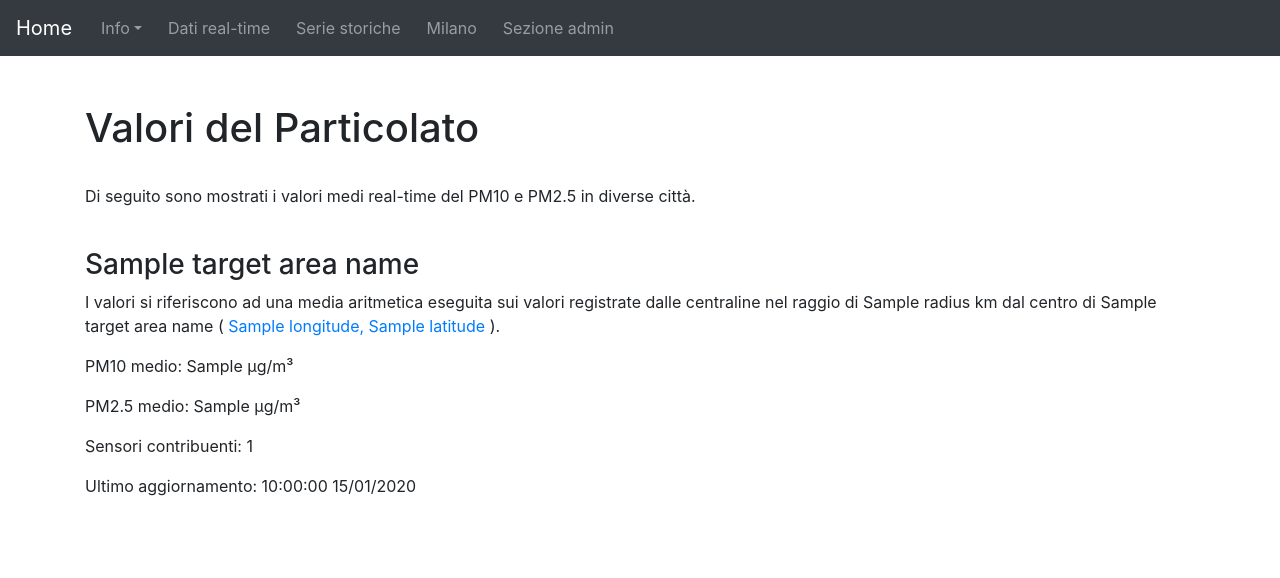
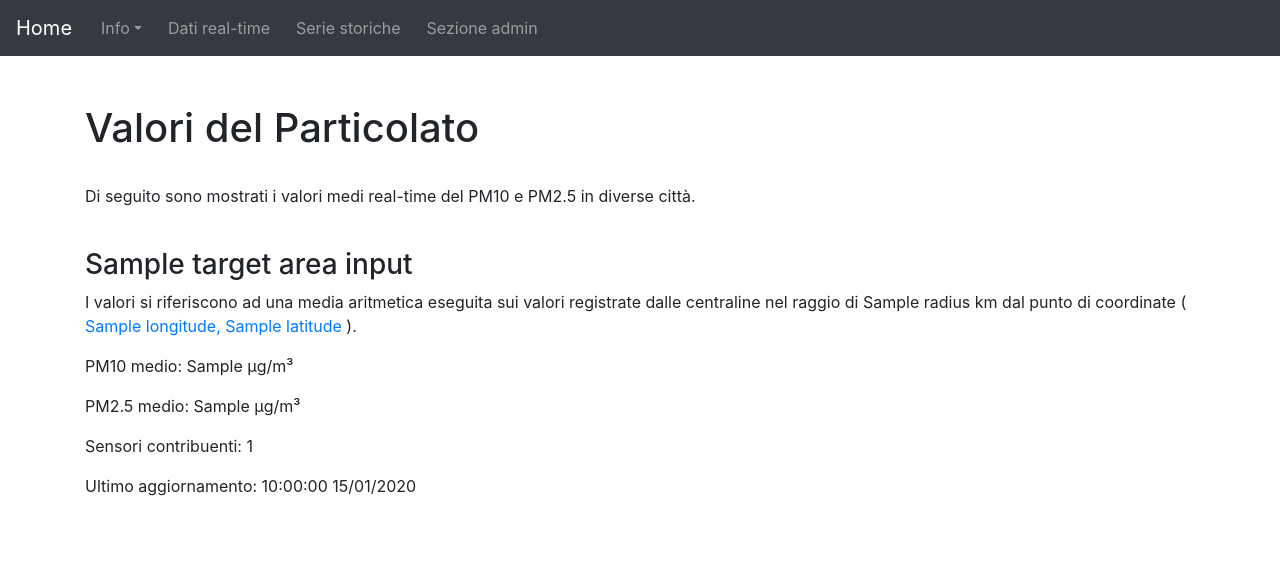
Before and after one commit to tommasosansone91/aqi_luftdaten, a Django app: template pm_lookup/templates/valori_recenti.html in a window 1280 px wide. Shown: the top 578 px of the page. Run offline with Django 3.2, Linux system fonts and the light colour scheme; the template is opened without the code that fills it: most values are stand-ins (such as "Sample title", 1, 10 or a date in 2020); some libraries are stand-ins or nearby versions.

Commit message:
fixato template, tolto milano

```diff
--- a/.to do aqi_luftdaten.txt
+++ b/.to do aqi_luftdaten.txt
@@ -14,7 +14,3 @@ display data on template
 
 funzione che esegue allineamento data dei sensori alla data attuale,
 sapendo che la timezone di provenienza è utc
-
-la foreign key non va sul nome della città input, ma sull'id con on cascade=delete
-perche il nome ha gli spazi
-quindi anche nei modelli history e realtime va creato un campo id che sia lo stesso della città input
--- a/pm_lookup/processing/auxiliary_processing.py
+++ b/pm_lookup/processing/auxiliary_processing.py
@@ -18,16 +18,11 @@ def save_in_history():
         try:
 
             new_record = target_area_history_data(
-                                                    # Target_area_name=target_area_output_data.objects.get(Name=place_name),
                                                     Target_area_input_data=target_area_input_data.objects.get(id=element_id),
 
-                                                    # Target_area_input_data=target_area_output_data.objects.get(id=element.Target_area_input_data.id),
                                                     # all'inizio del ciclo savlo la id dell'oggetto che sto scorrendo
                                                     # quindi qui dico: salva i dati nel campo foreign key
                                                     # che rimanda all'oggetto avente per id quello che mi sono salvato
-
-                                                    # Target_area_name=target_area_input_data.objects.get(Name=place_name),
-
 
                                                     Last_update_time=element.Last_update_time,
 
@@ -50,6 +45,7 @@ def save_in_history():
             print("Dati per %s salvati nel modello storico!" % element_name)
 
         except:
+            # dovrei aggiungere che si tratta di errore di unique together
 
             print("Vincolo unique together violato: i dati acquisiti sono uguali ai precedenti.")
             # questo vincolo c'è solo sui dati storici
--- a/pm_lookup/processing/realtime_plus_history_processing.py
+++ b/pm_lookup/processing/realtime_plus_history_processing.py
@@ -247,7 +247,6 @@ def get_realtime_and_save_history_pm():
     common_output = {
             'api_URL':api_URL,
             'api_data':api_data,
-            'record_time':record_time,
             }
 
     return common_output
--- a/pm_lookup/processing/realtime_processing.py
+++ b/pm_lookup/processing/realtime_processing.py
@@ -196,7 +196,7 @@ def get_realtime_pm():
 
 
         new_record = target_area_output_data(
-                                                Target_area_input_data=input_data.objects.get(id=place_id),
+                                                Target_area_input_data=input_data.get(id=place_id),
                                                 # all'inizio del ciclo savlo la id dell'oggetto che sto scorrendo
                                                 # quindi qui dico: salva i dati nel campo foreign key
                                                 # che rimanda all'oggetto avente per id quello che mi sono salvato
@@ -228,14 +228,11 @@ def get_realtime_pm():
     # quando ha processato tutti i posti
     print("---------------------------------------------------")
 
-    # salvo tutto ciò che c'è nel modello output anche nel modello history
-    # save_in_history()
     # estrae solo gli attuali, ma non li salva in history
 
     common_output = {
             'api_URL':api_URL,
             'api_data':api_data,
-            'record_time':record_time,
             }
 
     return common_output
--- a/pm_lookup/templates/base.html
+++ b/pm_lookup/templates/base.html
@@ -86,12 +86,12 @@
               <a class="nav-link" href="{% url 'serie_storiche' %}">Serie storiche</a>
             </li>
 
-
+            {% comment %}
             <!-- Pag 1 -->
             <li class="nav-item">
               <a class="nav-link" href="{% url 'particolato_milano' %}">Milano</a>
             </li>
-
+            {% endcomment %}
 
 
 
--- a/pm_lookup/templates/valori_recenti.html
+++ b/pm_lookup/templates/valori_recenti.html
@@ -14,15 +14,15 @@
 
     {% for record in record_sensori %}
 
-        <h3>{{record.Target_area_name.Name}}</h3>
+        <h3>{{record.Target_area_input_data.Name}}</h3>
 
         <p>
 
             I valori si riferiscono ad una media aritmetica eseguita sui valori registrate dalle centraline
-            nel raggio di {{record.Radius}} km dal centro di {{record.Target_area_name.Name}}
+            nel raggio di {{record.Target_area_input_data.Radius}} km dal punto di coordinate
             (
-                <a target="_blank"  href="https://www.google.com/search?q={{record.Longitude}}, {{record.Latitude}}">
-                    {{record.Longitude}}, {{record.Latitude}}
+                <a target="_blank"  href="https://www.google.com/search?q={{record.Target_area_input_data.Longitude}}, {{record.Target_area_input_data.Latitude}}">
+                    {{record.Target_area_input_data.Longitude}}, {{record.Target_area_input_data.Latitude}}
                 </a>
             ).
 
--- a/pm_lookup/urls.py
+++ b/pm_lookup/urls.py
@@ -6,7 +6,7 @@ urlpatterns = [
     path('', views.home, name="home"),
     # path('about.html', views.about, name="about"),
     path('valori_recenti', views.valori_recenti, name="valori_recenti"),
-    path('particolato_milano', views.particolato_milano, name="particolato_milano"),
+    # path('particolato_milano', views.particolato_milano, name="particolato_milano"),
     path('serie_storiche', views.serie_storiche, name="serie_storiche"),
 
     # viste delle api
--- a/pm_lookup/views.py
+++ b/pm_lookup/views.py
@@ -23,11 +23,11 @@ def home(request):
 # def about(request):
 #     return render(request, 'about.html', {})
 
-def particolato_milano(request):
+# def particolato_milano(request):
 
-    context_dict = get_single_location_pm()
+#     context_dict = get_single_location_pm()
 
-    return render(request, 'particolato_milano.html', context_dict)
+#     return render(request, 'particolato_milano.html', context_dict)
 
 
 def valori_recenti(request):
```
Also changed, not shown: pm_lookup/processing/scheduled_processing.py (+4 -6 lines).
